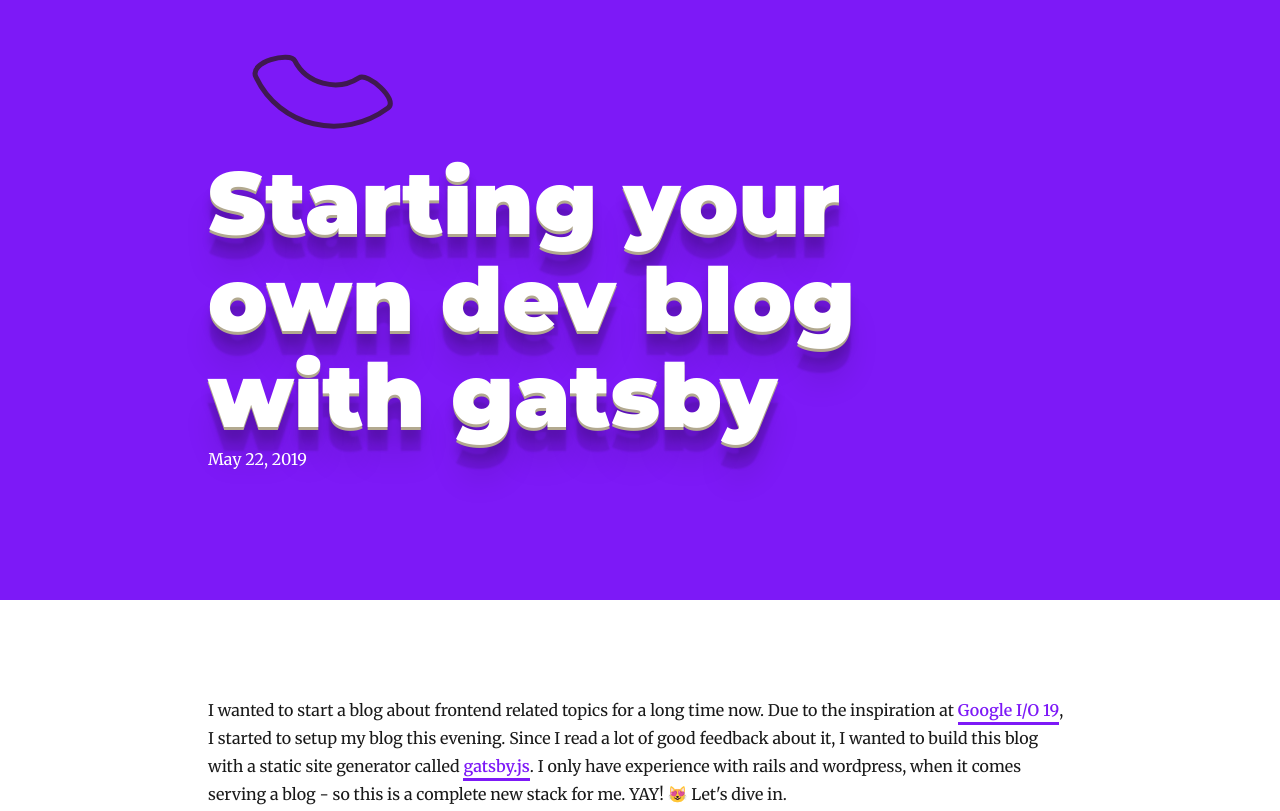
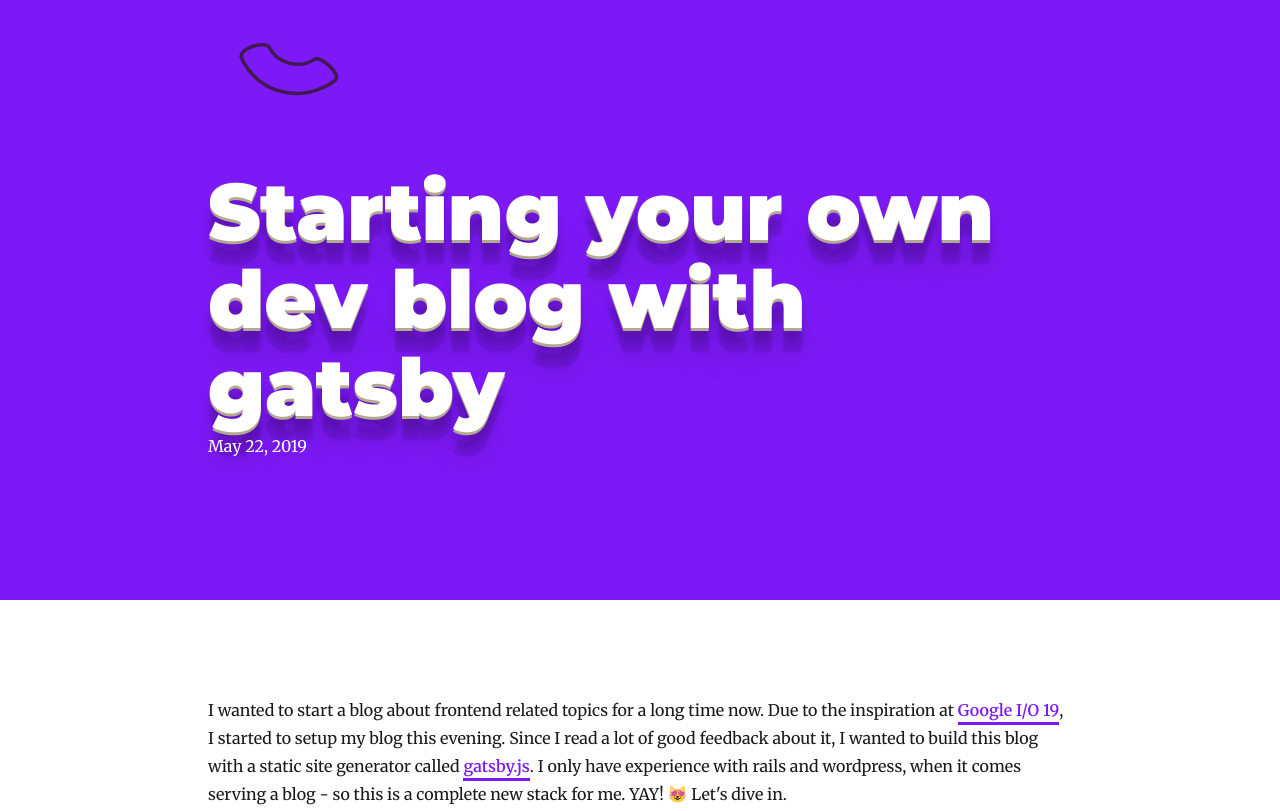
Before and after one commit to agieche/frontendux, a Gatsby site: page /getting-started-with-gatsby/ in a window 1280 px wide. Shown: the top 811 px of the page. Built offline with nearby package versions, Linux system fonts and the light colour scheme; Gatsby itself is replaced by a stand-in of ours; some packages are replaced by stand-ins of ours.

Commit message:
Align logo placements.

```diff
--- a/src/components/layout.css
+++ b/src/components/layout.css
@@ -85,7 +85,7 @@
 }
 
 .container--hero h1 {
-  font-size: 5.5rem;
+  font-size: 5rem;
   margin: 0;
   text-shadow: var(--standard-text-shadow);
 }
--- a/src/components/logo.css
+++ b/src/components/logo.css
@@ -1,5 +1,5 @@
 .logo__wrapper {
-    transform: translate(-1px, 1px);
+  transform: translate(-3px, 1px); /* align with moprh logo */
 }
 
 .logo__wrapper,
--- a/src/components/morph_logo.css
+++ b/src/components/morph_logo.css
@@ -9,7 +9,7 @@
 .morph-logo__wrapper,
 .morph-logo__stage {
   /* height: calc(var(--header-height)); */
-  height: 200px;
+  height: 141px;
   width: auto;
 }
 
@@ -23,7 +23,7 @@
 
 .morph-logo__stage {
   position: absolute;
-  top: 60px;
+  top: 28px;
 }
 
 @media screen and (max-width: 480px) {
```
Lines whose indentation alone changed are shown as unchanged.
